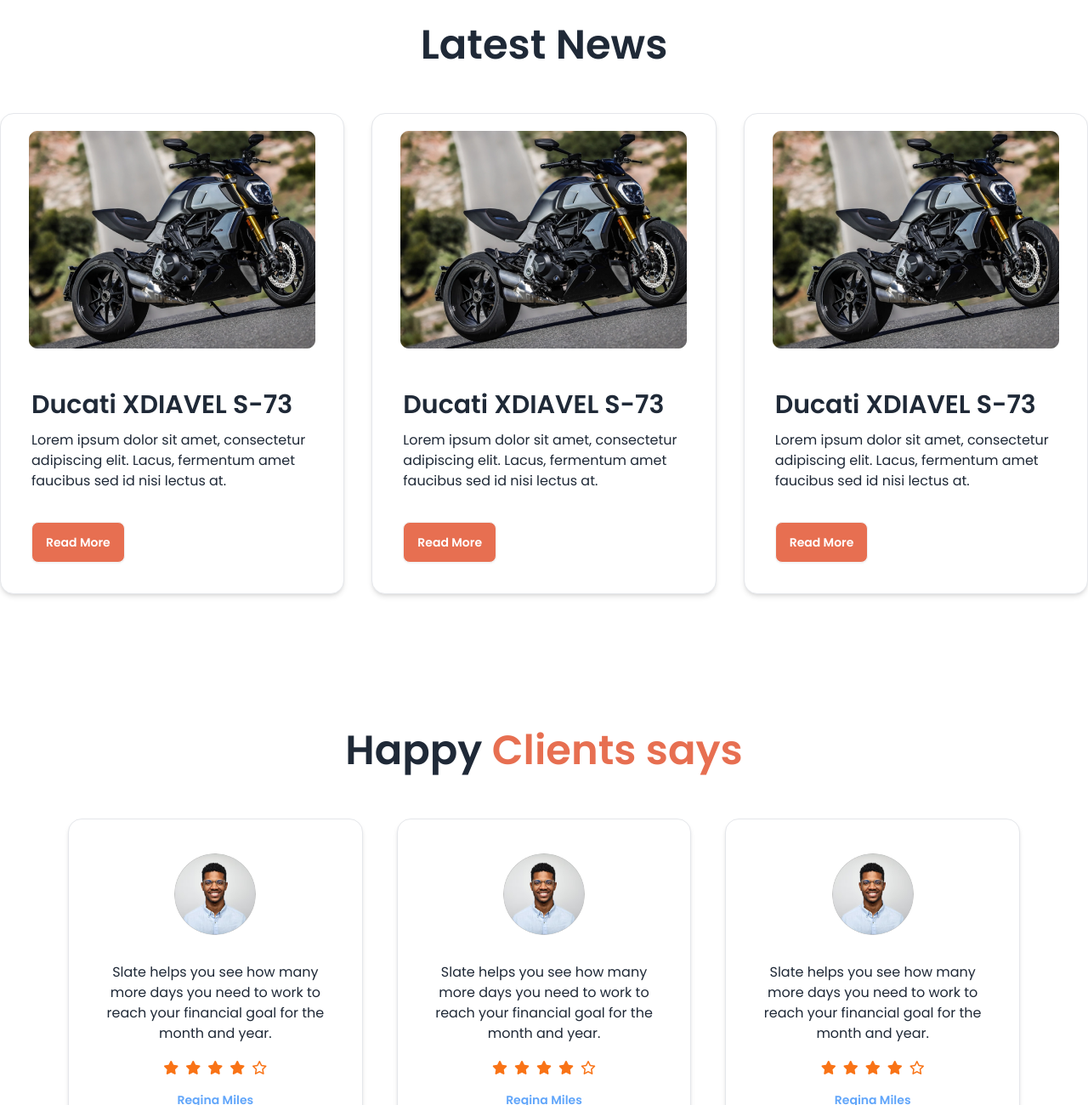
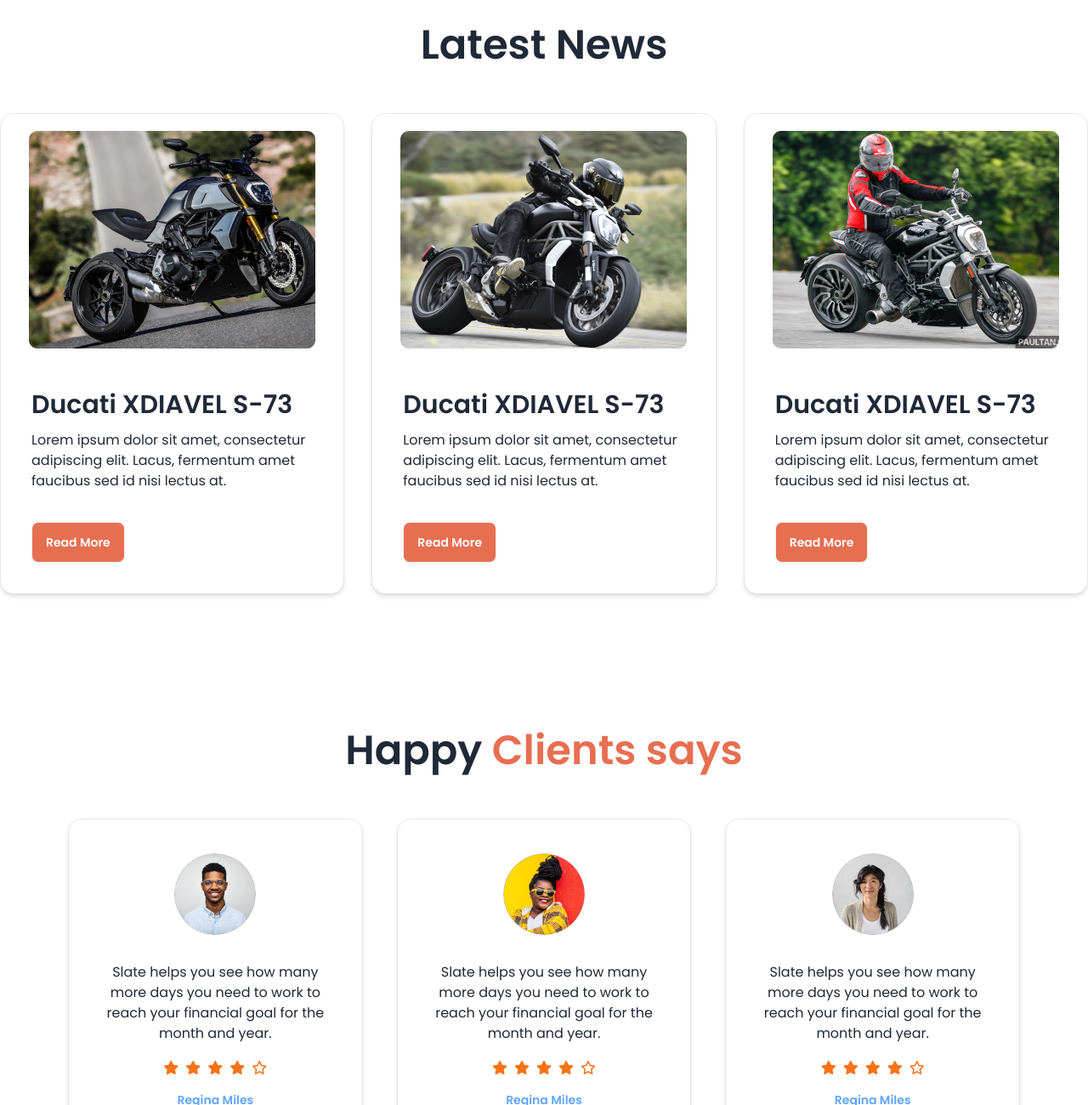
Before and after one commit to robiulislam74/Biker_Zone_With_Tailwind_DaisyUI, a plain HTML site: page index.html in a window 1280 px wide. Shown: the part 1258-2558 px from the top of the page at 85% size. Drawn offline with nearby package versions, Linux system fonts and the light colour scheme.

Commit message:
Some issue solved and responsive fully done

```diff
--- a/index.html
+++ b/index.html
@@ -185,7 +185,7 @@
               <div class="card card-compact bg-base-100 shadow-md border p-5">
                 <figure>
                   <img
-                    src="./images/others/latest1.png"
+                    src="./images/others/latest2.png"
                     alt="Shoes" />
                 </figure>
                 <div class="card-body">
@@ -199,7 +199,7 @@
               <div class="card card-compact bg-base-100 shadow-md border p-5">
                 <figure>
                   <img
-                    src="./images/others/latest1.png"
+                    src="./images/others/latest3.png"
                     alt="Shoes" />
                 </figure>
                 <div class="card-body">
@@ -244,7 +244,7 @@
                 <figure class="px-20 pt-10">
                   <div class="avatar">
                     <div class="w-24 rounded-full">
-                      <img src="./images/others/user-1.png" />
+                      <img src="./images/others/user-3.png" />
                     </div>
                 </figure>
                 <div class="card-body items-center text-center space-y-3">
@@ -267,7 +267,7 @@
                 <figure class="px-20 pt-10">
                   <div class="avatar">
                     <div class="w-24 rounded-full">
-                      <img src="./images/others/user-1.png" />
+                      <img src="./images/others/user-2.png" />
                     </div>
                 </figure>
                 <div class="card-body items-center text-center space-y-3">
```
